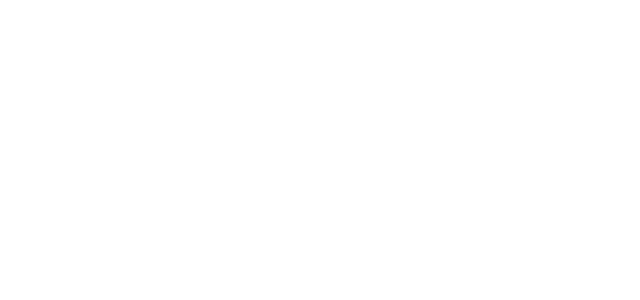
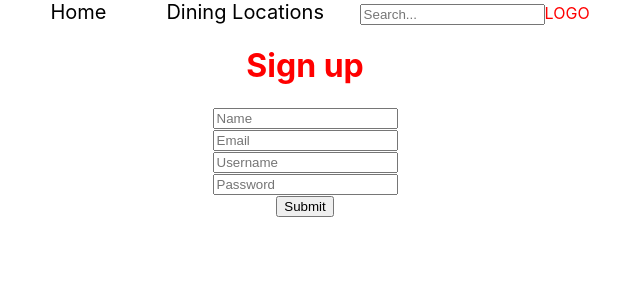
Before and after one commit to coding-hub-org/burghy-bites, a React (Create React App) app in the folder packages/frontend/: page /register in a window 1280 px wide. Shown: the top 300 px of the page, without its empty margins (335-975 px from the left). Built offline with nearby package versions, Linux system fonts and the light colour scheme.

Commit message:
Add a lot of template

```diff
--- a/packages/frontend/package.json
+++ b/packages/frontend/package.json
@@ -8,6 +8,7 @@
     "@types/react": "16.9.3",
     "@types/react-dom": "16.9.1",
     "@types/react-router-dom": "^5.1.0",
+    "node-sass": "^4.13.0",
     "react": "^16.10.1",
     "react-dom": "^16.10.1",
     "react-router-dom": "^5.1.2",
--- a/packages/frontend/src/App.tsx
+++ b/packages/frontend/src/App.tsx
@@ -1,13 +1,27 @@
 import React from 'react';
 import './App.css';
 import {BrowserRouter, Route, Switch} from 'react-router-dom';
-import {HomeSection} from './Sections';
+import {HomeSection,VenueSection,LoginSection,RegisterSection,DishSection} from './Sections';
+import Navbar from './Sections';
+const NotFound: React.FC= () =>{
+  return (
+    <React.Fragment>
+      URL not match
+    </React.Fragment>
+  )
+}
 const App: React.FC = () => {
   return (
     <div className="App">
       <BrowserRouter>
+        <Navbar/>
         <Switch>
           <Route exact path="/" component={HomeSection}/>
+          <Route path="/login" component={LoginSection}/>
+          <Route path="/register" component={RegisterSection}/>
+          <Route path="/venues" component={VenueSection}/>
+          <Route path="/dishes/:venue/:dish" component={DishSection}/>
+          <Route component={NotFound}/>
         </Switch>
       </BrowserRouter>
     </div>
--- /dev/null
+++ b/packages/frontend/src/Sections/DishSection/index.tsx
@@ -0,0 +1,13 @@
+import React from 'react';
+import {useParams} from 'react-router-dom';
+
+
+const DishSection:React.FC = () =>{
+    let {dish,venue}=useParams();
+    return(
+        <div>
+            This is template page for {dish} at {venue}
+        </div>
+    )
+};
+export default DishSection;
--- /dev/null
+++ b/packages/frontend/src/Sections/Header/index.scss
@@ -0,0 +1,17 @@
+a {
+    text-decoration: none;
+    color: black;
+    font-size: 15pt;
+    margin:0 30px;
+}
+
+a:hover {
+    color: grey;
+}
+
+div{
+    color:red;
+}
+.logo {
+    color: blue;
+}
--- /dev/null
+++ b/packages/frontend/src/Sections/Header/index.tsx
@@ -0,0 +1,14 @@
+import React from 'react';
+import './index.scss';
+import {NavLink} from 'react-router-dom';
+const Navbar: React.FC = ()=>{
+    return(
+        <React.Fragment>
+        <NavLink to="/">Home</NavLink>
+        <NavLink to="/venues">Dining Locations </NavLink>
+        <input type="text" placeholder="Search..." />
+        <span id="logo">LOGO</span>
+        </React.Fragment>
+    )
+};
+export default Navbar;
--- /dev/null
+++ b/packages/frontend/src/Sections/HomeSection/index.scss
@@ -0,0 +1,8 @@
+.home{
+    background-image: url("../../Asset/breakfast.jpg");
+    background-position: center;
+    background-repeat: no-repeat;
+    background-size: 100%;
+    min-height: 100vh;
+    min-width: 100vw;
+}
--- a/packages/frontend/src/Sections/HomeSection/index.tsx
+++ b/packages/frontend/src/Sections/HomeSection/index.tsx
@@ -1,10 +1,10 @@
 import React from 'react';
-
+import './index.scss';
 const HomeSection: React.FC = ()=>{
     return(
-        <React.Fragment>
-            This is home
-        </React.Fragment>
+        <div className="home">
+
+        </div>
     )
 }
 
--- /dev/null
+++ b/packages/frontend/src/Sections/LoginSection/index.tsx
@@ -0,0 +1,29 @@
+import React from 'react';
+
+const LoginSection:React.FC = () =>{
+    return(
+        <div>
+            <h1>Login</h1>
+            <div>
+                <input type="text"  placeholder="Username"/>
+            </div>
+            <div>
+                <input type="password" placeholder="Password"/>
+            </div>
+
+
+            <div >
+                <input type="checkbox" />
+                <label >Remember me</label>
+            </div>
+
+            <div>
+                <a href="/">Forgot password?</a>
+            </div>
+
+            <button>Login</button>
+        </div>
+    )
+};
+
+export default LoginSection;
--- /dev/null
+++ b/packages/frontend/src/Sections/RegisterSection/index.tsx
@@ -0,0 +1,28 @@
+import React from 'react';
+
+const RegisterSection:React.FC = () =>{
+    return(
+        <div>
+            <h1>Sign up</h1>
+            <div className="sign-up-form">
+                <div>
+                    <input type="text"  placeholder="Name"/>
+                </div>
+                <div>
+                    <input type="email" placeholder="Email"/>
+                </div>
+                <div>
+                   <input type="text"  placeholder="Username"/>
+                </div>
+                <div>
+                   <input type="password" placeholder="Password"/>
+                </div>
+                <div>
+                    <button>Submit</button>
+                </div>
+            </div>
+        </div>
+    )
+};
+
+export default RegisterSection;
--- /dev/null
+++ b/packages/frontend/src/Sections/VenueSection/index.tsx
@@ -0,0 +1,10 @@
+import React from 'react';
+
+const VenueSection: React.FC = () =>{
+    return (
+        <div>
+            Locations
+        </div>
+    )
+};
+export default VenueSection;
--- a/packages/frontend/src/Sections/index.ts
+++ b/packages/frontend/src/Sections/index.ts
@@ -1,2 +1,8 @@
 import HomeSection from './HomeSection';
-export {HomeSection};
+import VenueSection from "./VenueSection";
+import LoginSection from './LoginSection';
+import RegisterSection from './RegisterSection';
+import DishSection from './DishSection';
+import Navbar from "./Header";
+export {HomeSection,VenueSection, LoginSection,RegisterSection,DishSection};
+export default Navbar;
```
Also changed, not shown: packages/frontend/src/Asset/breakfast.jpg (added).
